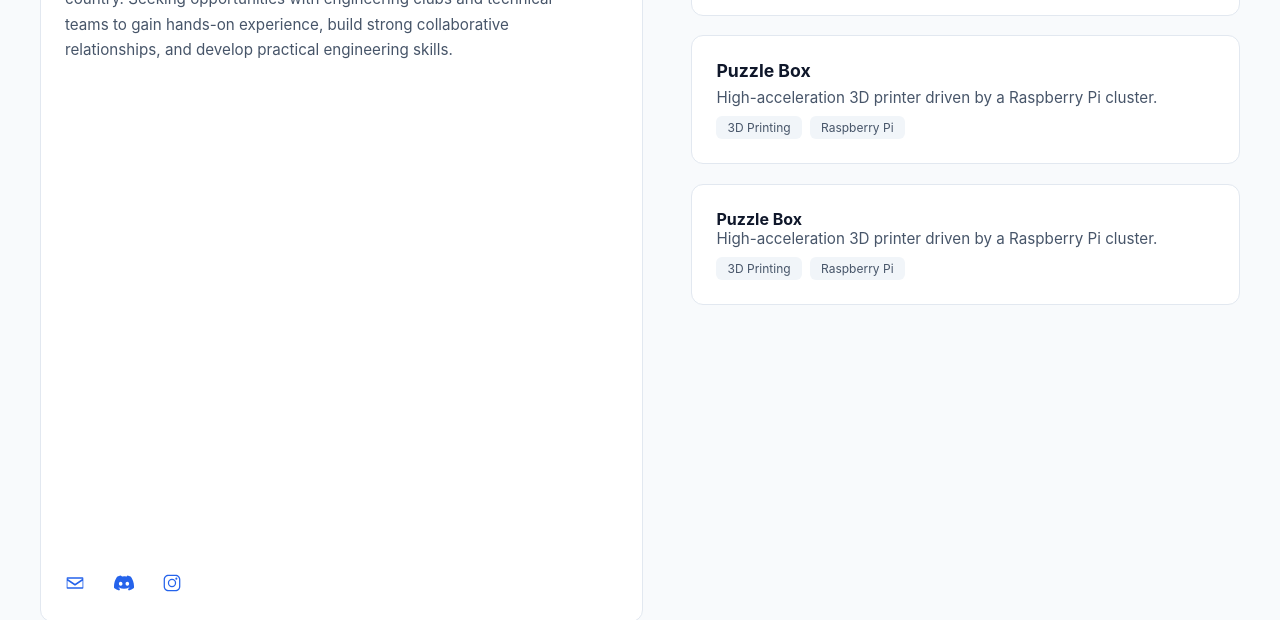
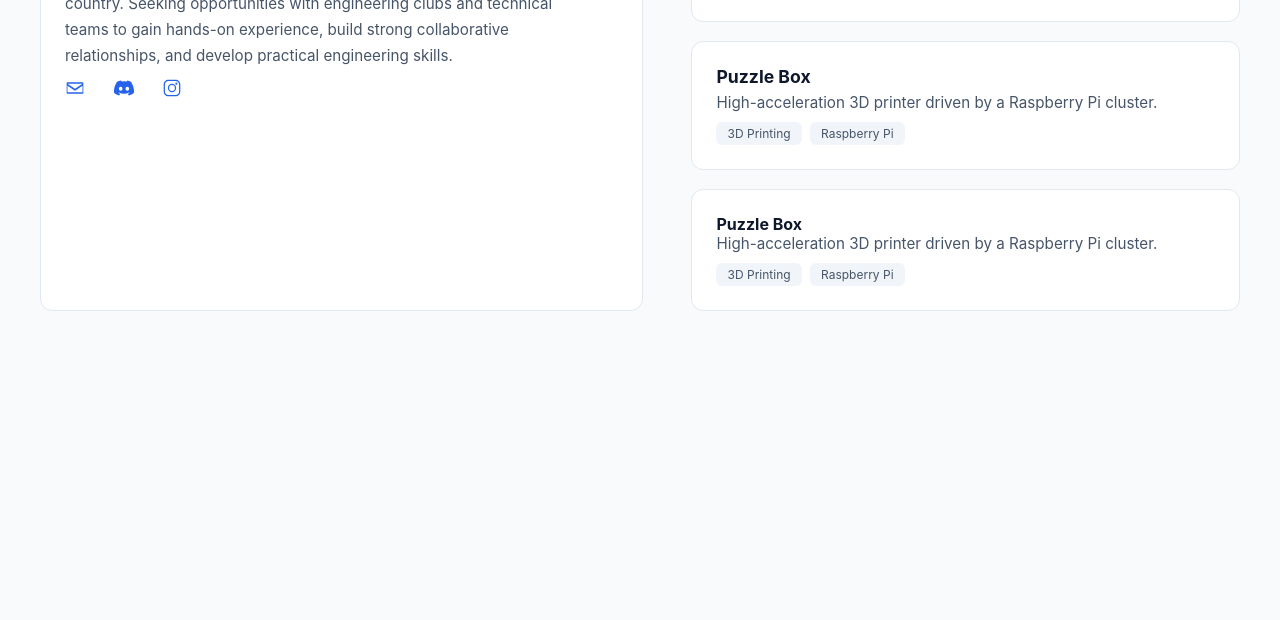
Before and after one commit to notskillled/atharva_website, a plain HTML site: page index.html in a window 1280 px wide. Shown: the part 394-1014 px from the top of the page. After the commit the page ends 800 px from the top, so only its background shows below. Drawn offline with Linux system fonts and the light colour scheme.

Commit message:
Update index.html

```diff
--- a/index.html
+++ b/index.html
@@ -103,7 +103,7 @@
 
         .quick-links a {
             margin-right: 1.5rem;
-            margin-top: 500px;
+            margin-top: 300x;
             text-decoration: none;
             color: #2563eb;
             font-weight: 500;
```
